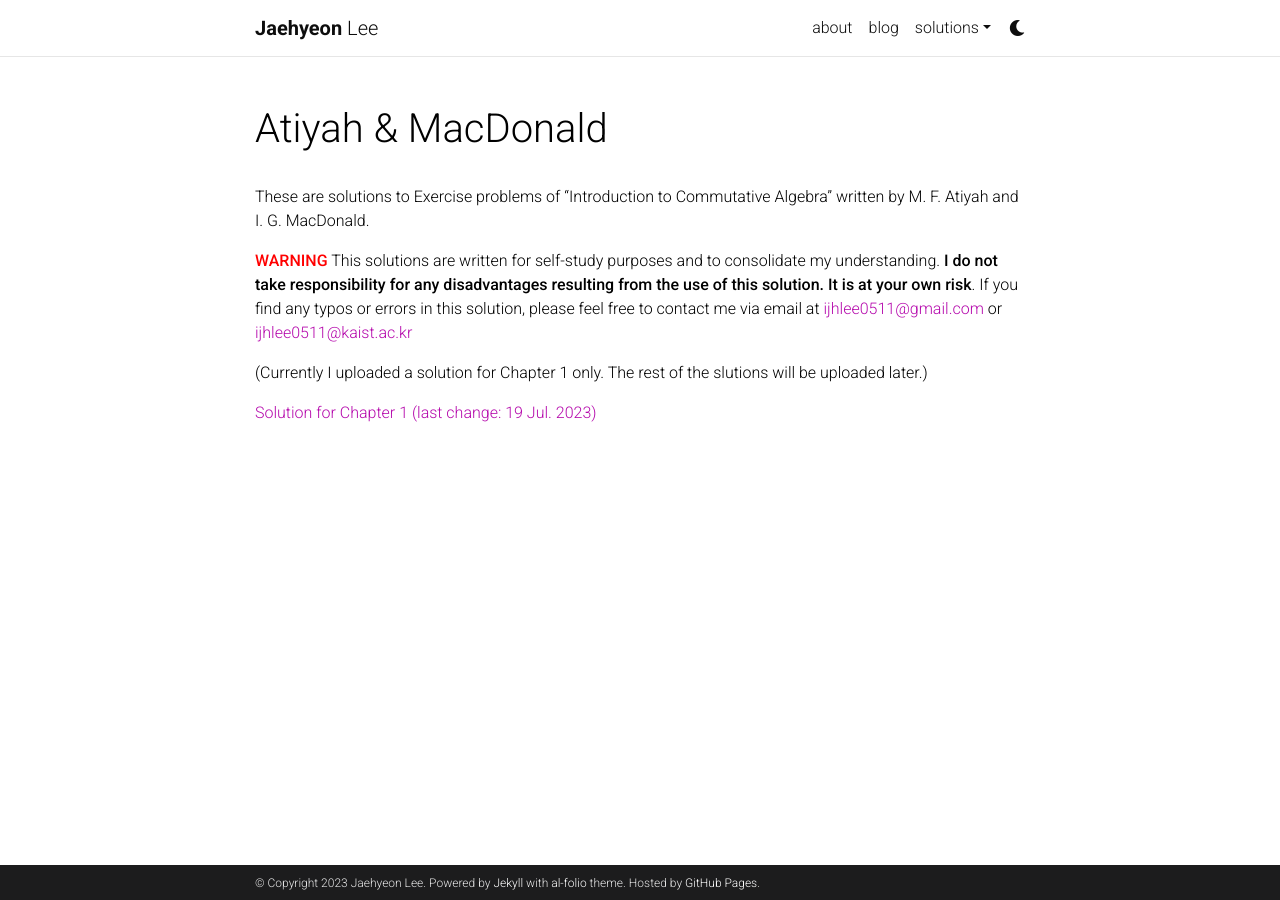
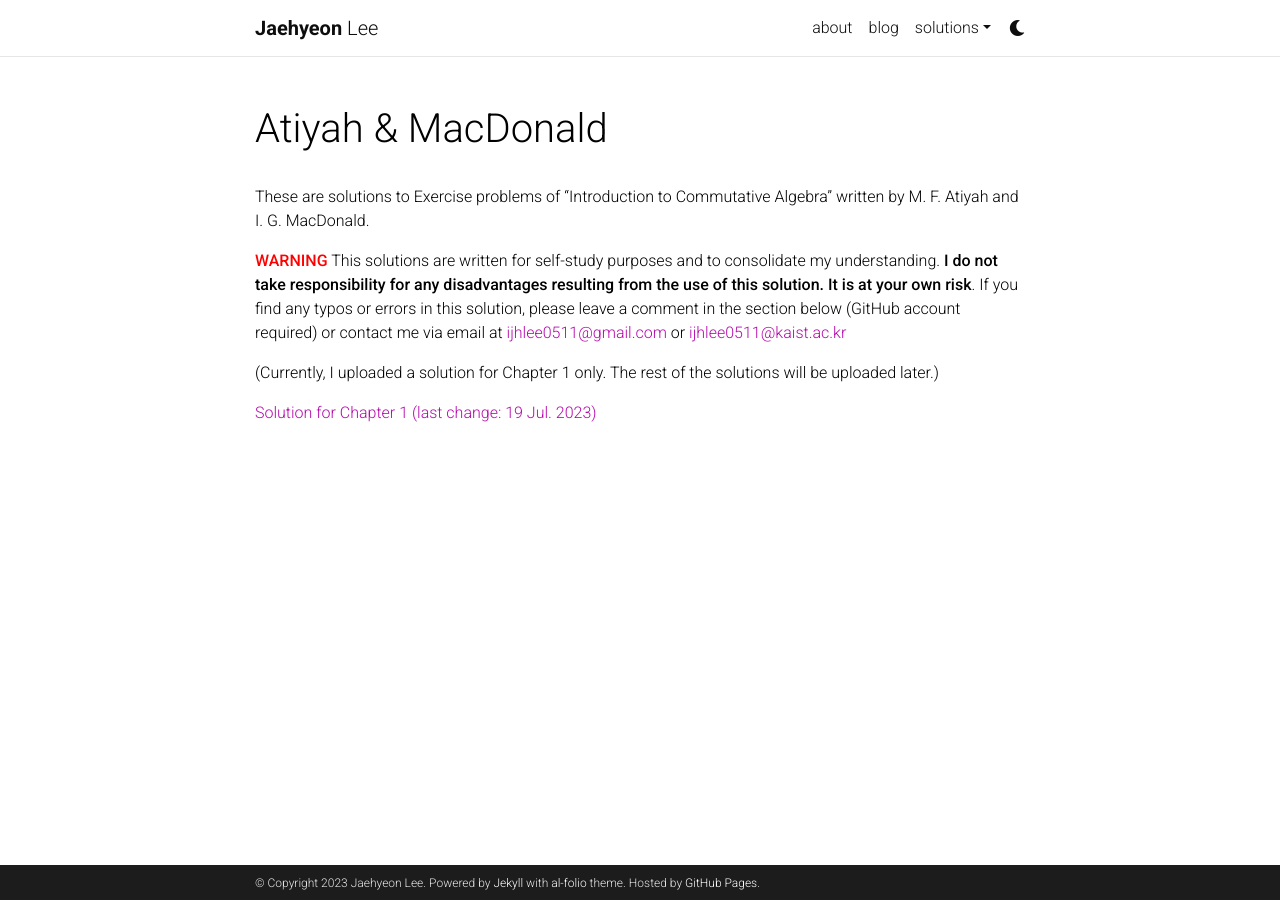
Before and after one commit to ijhlee0511/ijhlee0511.github.io, a Jekyll site: the page built from _pages/AtiyahMcdonald.md, in a window 1280 px wide. Built offline with Jekyll 4.4.1, drawn with Linux system fonts in a browser that asks for light colours; comment, search, counter and statistics services are not loaded; a style sheet for code colours, icons or effects is not loaded.

```diff
--- a/_config.yml
+++ b/_config.yml
@@ -138,8 +138,8 @@ related_blog_posts:
 # Follow instructions on https://giscus.app/ to setup for your repo to fill out
 # the information below.
 giscus:
-  repo: alshedivat/al-folio      # <your-github-user-name>/<your-github-repo-name>
-  repo_id: MDEwOlJlcG9zaXRvcnk2MDAyNDM2NQ==
+  repo: ijhlee0511/ijhlee0511.github.io     # <your-github-user-name>/<your-github-repo-name>
+  repo_id: R_kgDOJqjmWQ
   category: Comments             # name of the category under which discussions will be created
   category_id: DIC_kwDOA5PmLc4CTBt6
   mapping: title                 # identify discussions by post title
--- a/_pages/AtiyahMcdonald.md
+++ b/_pages/AtiyahMcdonald.md
@@ -7,9 +7,26 @@ subtitle:
 
 These are solutions to Exercise problems of “Introduction to Commutative Algebra" written by M. F. Atiyah and I. G. MacDonald.
 
-**<span style="color:red">WARNING</span>** This solutions are written for self-study purposes and to consolidate my understanding. **I do not take responsibility for any disadvantages resulting from the use of this solution. It is at your own risk**. If you find any typos or errors in this solution, please feel free to contact me via email at
-[ijhlee0511@gmail.com](mailto:ijhlee0511@gmail.com) or [ijhlee0511@kaist.ac.kr](mailto:ijhlee0511@kaist.ac.kr)
+**<span style="color:red">WARNING</span>** This solutions are written for self-study purposes and to consolidate my understanding. **I do not take responsibility for any disadvantages resulting from the use of this solution. It is at your own risk**.
+If you find any typos or errors in this solution, please leave a comment in the section below (GitHub account required)
+or contact me via email at [ijhlee0511@gmail.com](mailto:ijhlee0511@gmail.com) or [ijhlee0511@kaist.ac.kr](mailto:ijhlee0511@kaist.ac.kr)
 
-(Currently I uploaded a solution for Chapter 1 only. The rest of the slutions will be uploaded later.)
+(Currently, I uploaded a solution for Chapter 1 only. The rest of the solutions will be uploaded later.)
 
 [Solution for Chapter 1 (last change: 19 Jul. 2023)](/assets/pdf/JHLee%20AM%20Solution%20Chapter1.pdf)
+
+<script src="https://giscus.app/client.js"
+        data-repo="ijhlee0511/ijhlee0511.github.io"
+        data-repo-id="R_kgDOJqjmWQ"
+        data-category="comment"
+        data-category-id="comment"
+        data-mapping="title"
+        data-strict="1"
+        data-reactions-enabled="1"
+        data-emit-metadata="0"
+        data-input-position="bottom"
+        data-theme="preferred_color_scheme"
+        data-lang="en"
+        crossorigin="anonymous"
+        async>
+</script>
```
